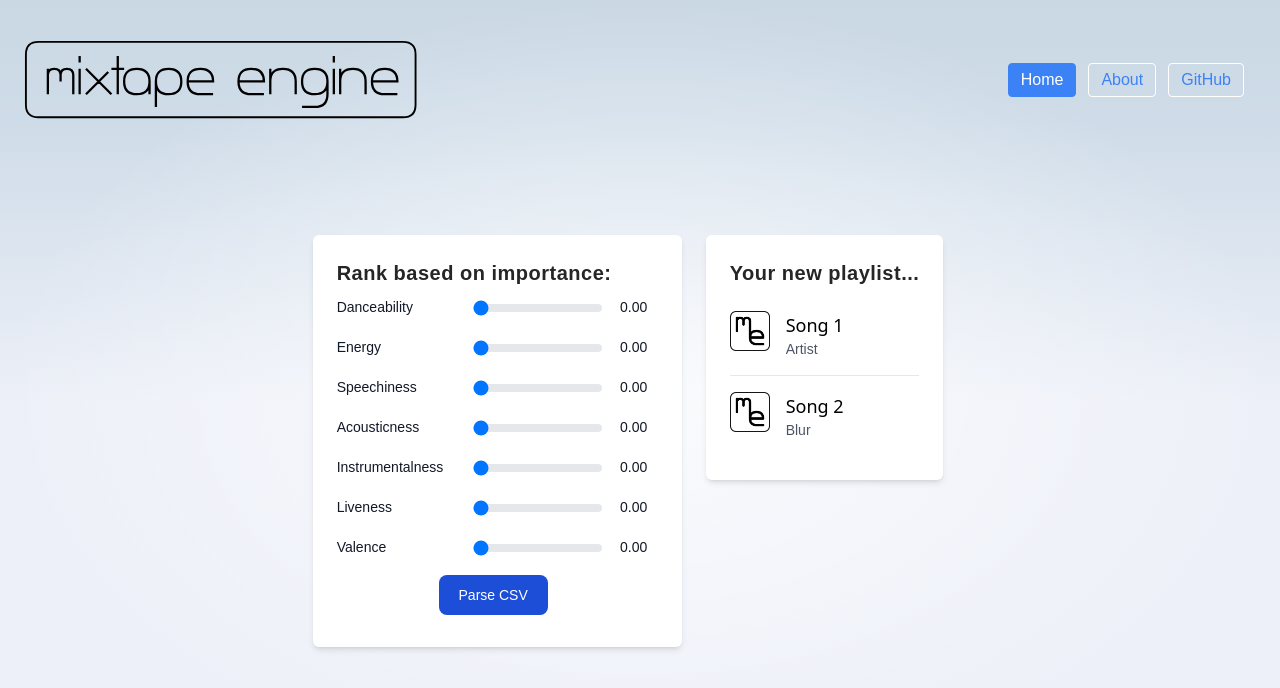
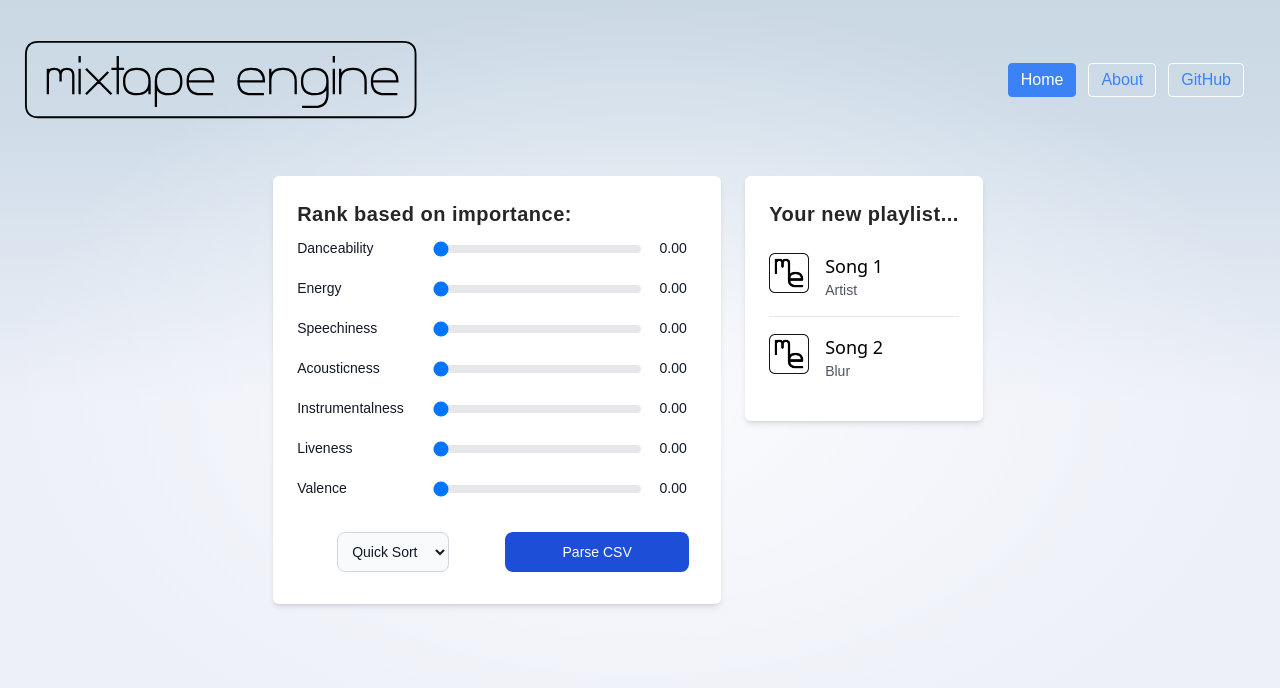
Before and after one commit to joemackle/MixtapeEngine, a SvelteKit app: page / in a window 1280 px wide. Shown: the top 688 px of the page. Built offline with nearby package versions, Linux system fonts and the light colour scheme.

Commit message:
style changes

```diff
--- a/src/routes/+page.svelte
+++ b/src/routes/+page.svelte
@@ -11,7 +11,7 @@
 
 <section>
 	<div class="grid gap-6">
-		<div class="row-span-2">
+		<div class="row-span-2 max-w-[28rem] min-w-[28rem]">
 			<Rank />
 		</div>
 
@@ -35,6 +35,6 @@
 		flex-direction: column;
 		justify-content: center;
 		align-items: center;
-		flex: 0.6;
+		flex: 0;
 	}
 </style>
--- a/src/routes/Playlist.svelte
+++ b/src/routes/Playlist.svelte
@@ -12,7 +12,7 @@
 	];
 </script>
 
-<div class="block rounded-md bg-white shadow-md dark:bg-neutral-700 text-left">
+<div class="block rounded-md bg-white shadow-md transition-shadow duration-200 ease-in-out hover:shadow-indigo-400 dark:bg-neutral-700 text-left">
 	<div class="p-6">
 		<h5 class="mb-2 text-xl font-bold tracking-wide text-neutral-800 dark:text-neutral-50">
 			Your new playlist...
--- a/src/routes/Rank.svelte
+++ b/src/routes/Rank.svelte
@@ -19,36 +19,42 @@
   }
 
   export let parsedData = result.data;
+
+	export let sortingAlgorithms = [
+		"Quick Sort",
+		"Merge Sort",
+	]
+
+	export let selectedAlgorithm = "Quick Sort";
 </script>
 
-<!-- Card -->
-<div class="block rounded-md bg-white shadow-md dark:bg-neutral-700 text-left">
-
-	<!-- Card body -->
+<div class="block rounded-md bg-white shadow-md transition-shadow duration-200 ease-in-out hover:shadow-indigo-400 dark:bg-neutral-700 text-left">
 	<div class="p-6">
-
-		<!-- Title -->
 		<h5 class="mb-2 text-xl font-bold tracking-wide text-neutral-800 dark:text-neutral-50">
 			Rank based on importance:
 		</h5>
 
     <div class="text-base text-neutral-500 dark:text-neutral-300">
-
-			<!-- Danceability, Energy, Speechiness, Acousticness, Instrumentalness, Liveness, Valence-->
       <WeightSliders bind:weights />
 
-      <div class="flex flex-col items-center justify-items-center mt-4">
+			<div class="grid grid-cols-2 grid-rows-1 gap-4 flex-col mt-8">
+
+				<form class="max-w-sm mx-auto">
+					<select bind:value={selectedAlgorithm} on:change={() => (result.duration = "")} id="sorts" class="bg-gray-50 border border-gray-300 text-gray-900 text-sm rounded-lg focus:ring-blue-500 focus:border-blue-500 block w-full p-2.5 dark:bg-gray-700 dark:border-gray-600 dark:placeholder-gray-400 dark:text-white dark:focus:ring-blue-500 dark:focus:border-blue-500">
+						{#each sortingAlgorithms as name}
+							<option value="{name}">{name}</option>
+						{/each}
+					</select>
+				</form>
+
         <ParseButton {weights} bind:result />
         {#if result.duration}
-          <div class="mt-2 text-sm font-medium text-gray-900 dark:text-white">Parsing took {result.duration}</div>
+          <div class="mt-2 object-right text-sm font-medium text-gray-900 dark:text-white">Parsing with {selectedAlgorithm} took {result.duration}</div>
         {/if}
 
       </div>
-
     </div>
-
 	</div>
-
 </div>
 
 
```
